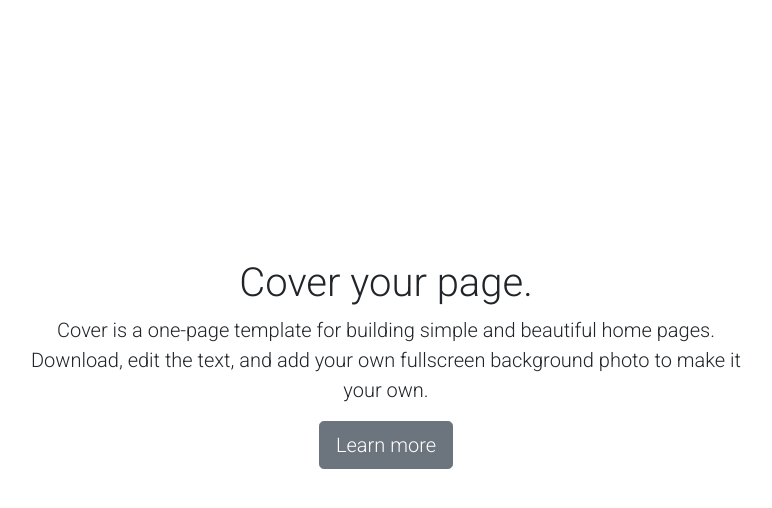
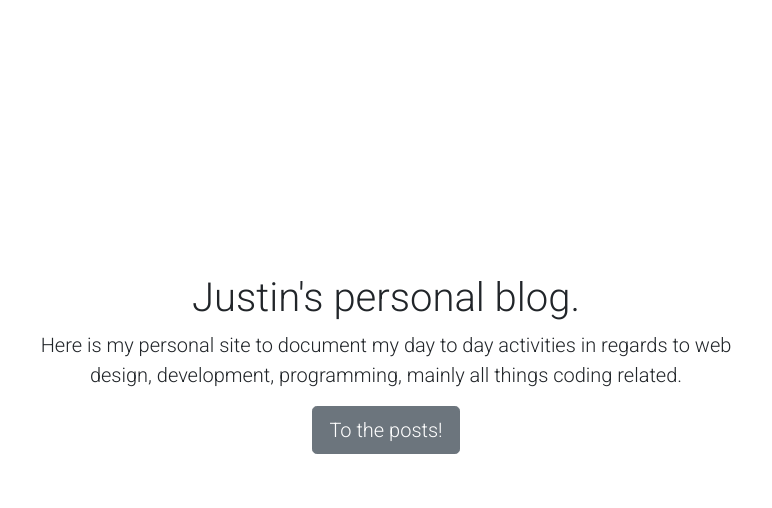
Before and after one commit to 8BitJustin/cp-flask-tutorial-01, a Flask app: page / in a window 1280 px wide. Shown: the part 56-564 px from the top of the page, without its empty margins (254-1026 px from the left). Run offline with Flask 2, Linux system fonts and the light colour scheme; some libraries are stand-ins or nearby versions.

Commit message:
Added personalized html to index.html.

```diff
--- a/static/css/main.css
+++ b/static/css/main.css
@@ -1,7 +1,5 @@
-html,
 body {
     font-family: 'Roboto', sans-serif;
-    height: 100vh;
 }
 
 .index_box {
--- a/templates/index.html
+++ b/templates/index.html
@@ -7,10 +7,12 @@
 {% block body %}
 <div class="index_box">
     <div role="main" class="inner cover">
-        <h1 class="cover-heading">Cover your page.</h1>
-        <p class="lead">Cover is a one-page template for building simple and beautiful home pages. Download, edit the text, and add your own fullscreen background photo to make it your own.</p>
+        <h1 class="cover-heading">Justin's personal blog.</h1>
+        <p class="lead">Here is my personal site to document my day to day
+            activities in regards to web design, development, programming,
+            mainly all things coding related.</p>
         <p class="lead">
-            <a href="#" class="btn btn-lg btn-secondary">Learn more</a>
+            <a href="/posts" class="btn btn-lg btn-secondary">To the posts!</a>
         </p>
     </div>
 </div>
```
